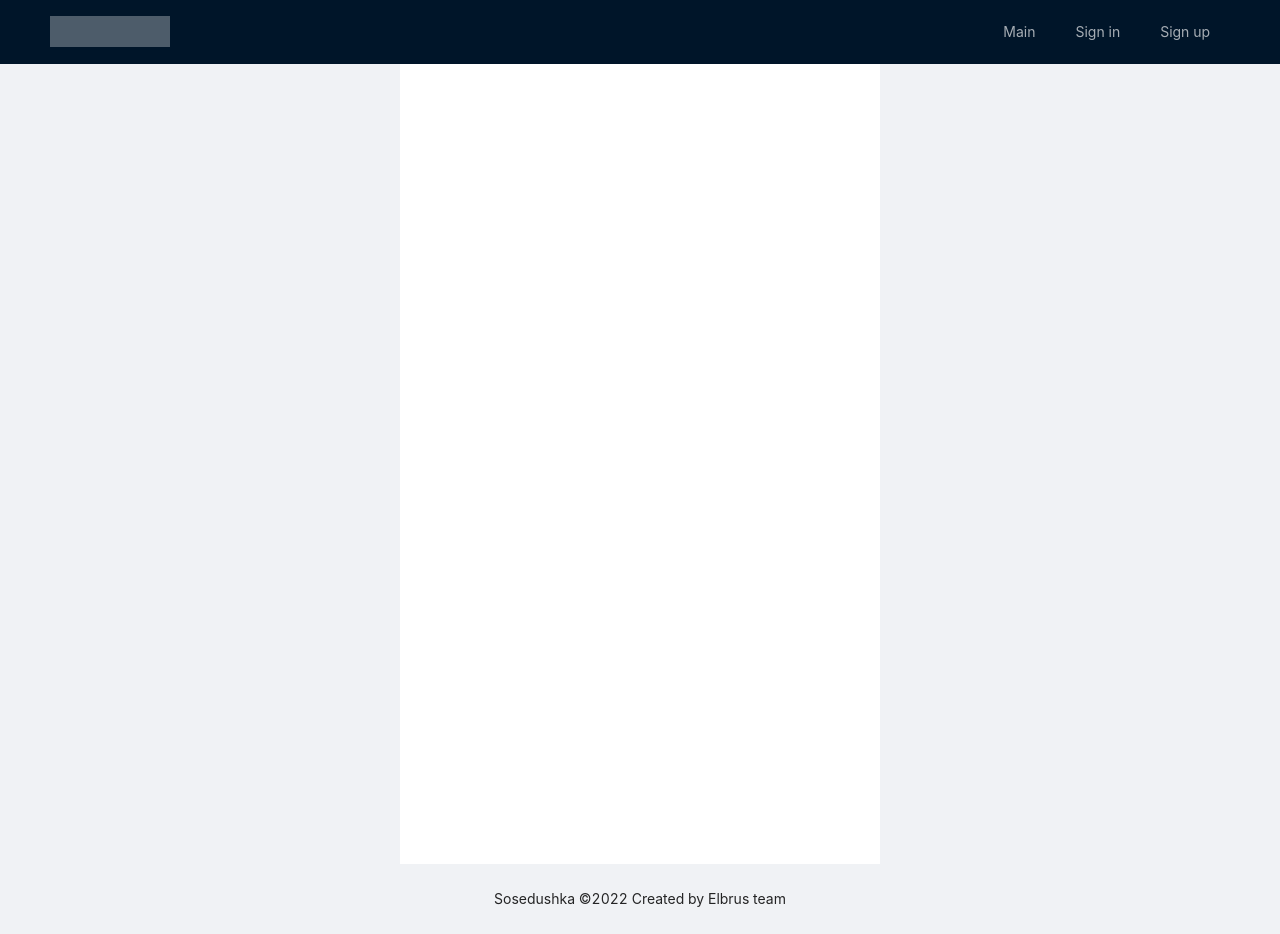
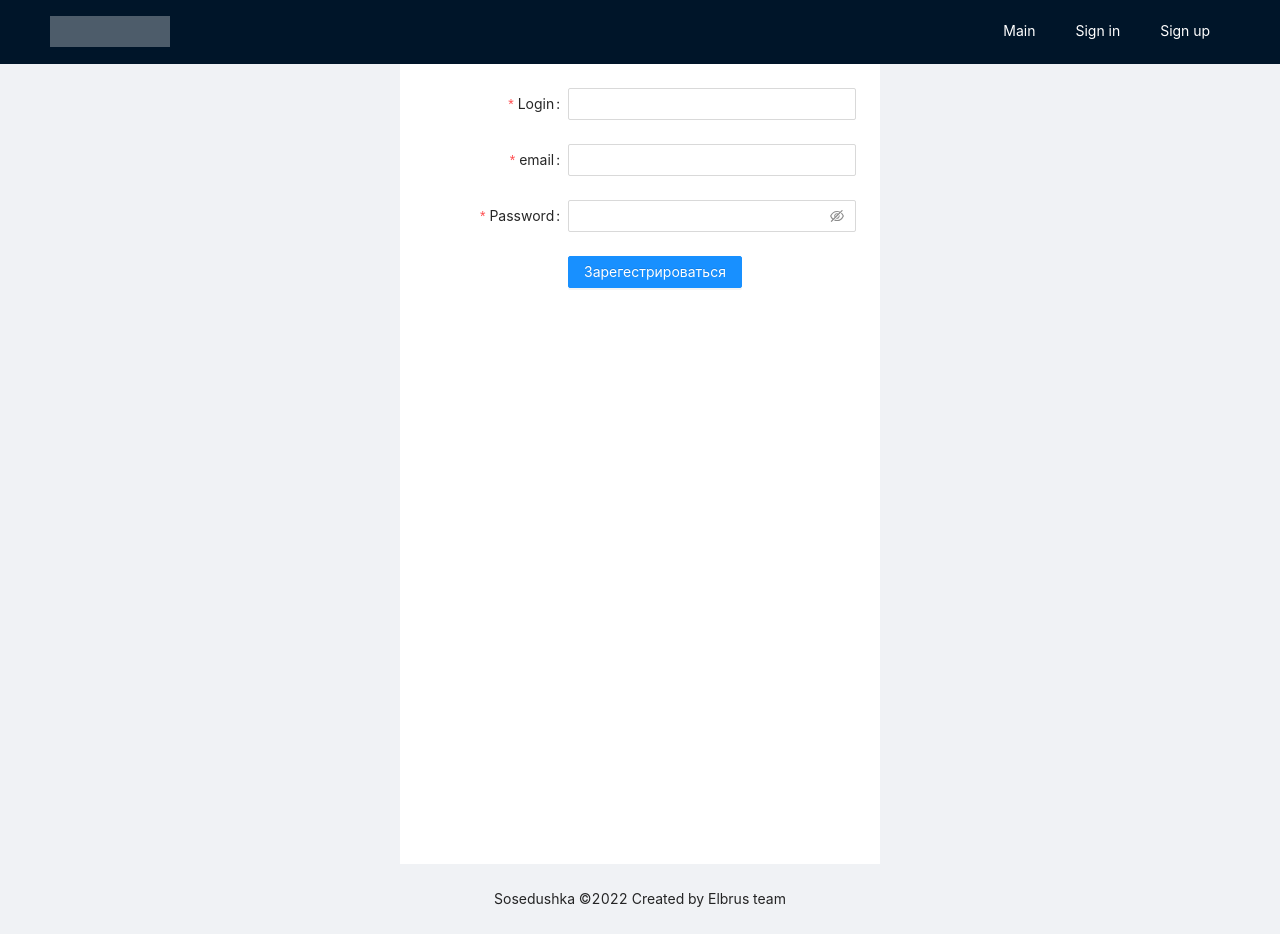
Before and after one commit to GarkunAlexei/Sosedushka, a React (Create React App) app in the folder client/: page /singup in a window 1280 px wide. Built offline with nearby package versions, Linux system fonts and the light colour scheme.

Commit message:
releaseAccount

```diff
--- a/client/src/components/ContentS/ContentS.jsx
+++ b/client/src/components/ContentS/ContentS.jsx
@@ -1,7 +1,10 @@
 import React from 'react';
 import { Layout } from 'antd';
 import style from './style.module.css'
-import { Routes } from 'react-router-dom';
+import { Routes, Route } from 'react-router-dom';
+import SingUp from '../SingUp/SingUp';
+import SingIn from '../SingIn/SingIn';
+import FormAccount from '../FormAccount/FormAccaunt';
 const { Content } = Layout;
 
 function ContentS() {
@@ -10,11 +13,11 @@ function ContentS() {
       <div className={style.site_layout_content}>
       <Routes>
         {/* <Route path="/" element={<MainPage />} />
-        <Route path="/" element={<MainPage />} />
-        <Route path="/" element={<MainPage />} />
-        <Route path="/" element={<MainPage />} />
-        <Route path="/" element={<MainPage />} />
-        <Route path="/" element={<MainPage />} /> */}
+      <Route path="/" element={<MainPage />} /> */}
+      <Route path="/" element={<Content />} />
+      <Route path="/account" element={<FormAccount />} />
+      <Route path="/singin" element={<SingIn />} />
+      <Route path="/singup" element={<SingUp  />} />
       </Routes>
       </div>
     </Content>
--- /dev/null
+++ b/client/src/components/FormAccount/FormAccaunt.jsx
@@ -0,0 +1,85 @@
+import React, { useState } from 'react';
+import {
+  Form,
+  Input,
+  Button,
+  Radio,
+  Select,
+  DatePicker,
+  InputNumber,
+  Switch,
+  Checkbox, Row, Col
+} from 'antd';
+
+function FormAccount(props) {
+  const { TextArea } = Input;
+
+
+  return (
+    <Form
+    labelCol={{
+      span: 4,
+    }}
+    wrapperCol={{
+      span: 14,
+    }}
+    layout="horizontal"
+
+
+  >
+    <h2>Заполни анкету</h2>
+    <Form.Item label="ФИО">
+      <Input />
+    </Form.Item>
+    <Form.Item label="Телефон">
+      <Input type="tel" defaultValue="+7 " />
+    </Form.Item>
+    <Form.Item label="Telegram">
+      <Input type="text" defaultValue="@" />
+    </Form.Item>
+    <Form.Item label="instagram">
+      <Input type="text" defaultValue="@" />
+    </Form.Item>
+    <Form.Item label="Выбери пол">
+      <Select>
+        <Select.Option value="male">male</Select.Option>
+        <Select.Option value="female">female</Select.Option>
+      </Select>
+    </Form.Item>
+    <Form.Item label="Фото">
+      <Input type="url"/>
+
+    </Form.Item>
+    <Form.Item label="О себе">
+    <TextArea showCount maxLength={255} />
+    </Form.Item>
+    <Form.Item label="Дата Рождения">
+      <DatePicker />
+    </Form.Item>
+    <Form.Item label="Стоймость">
+      <InputNumber /> ₽
+    </Form.Item>
+
+    <Form.Item label="Интересы">
+    <Checkbox.Group style={{ width: '100%' }} >
+    <Row>
+      <Col span={6}>
+        <Checkbox value="A">кино</Checkbox>
+      </Col>
+      <Col span={6}>
+        <Checkbox value="B">вино</Checkbox>
+      </Col>
+      <Col span={6}>
+        <Checkbox value="C">домино</Checkbox>
+      </Col>
+    </Row>
+  </Checkbox.Group>
+    </Form.Item>
+    <Form.Item >
+      <Button>Сохранить</Button>
+    </Form.Item>
+  </Form>
+  );
+}
+
+export default FormAccount;
--- a/client/src/components/HeaderNav/HeaderNav.jsx
+++ b/client/src/components/HeaderNav/HeaderNav.jsx
@@ -1,6 +1,7 @@
 import React from 'react';
 import { Layout, Menu } from 'antd';
 import style from './style.module.css';
+import { Link } from 'react-router-dom';
 const { Header } = Layout;
 
 function HeaderNav() {
@@ -9,9 +10,15 @@ function HeaderNav() {
     <Header>
       <div className={style.logo} />
       <Menu theme="dark" mode="horizontal" defaultSelectedKeys={['2']} className={style.position_menu}>
+        <Link to={'/'}>
         <Menu.Item >Main</Menu.Item>
+        </Link>
+        <Link to={'/singin'}>
         <Menu.Item >Sign in</Menu.Item>
+        </Link>
+        <Link to={'/singup'}>
         <Menu.Item >Sign up</Menu.Item>
+        </Link>
       </Menu>
     </Header>
   )
--- /dev/null
+++ b/client/src/components/SingIn/SingIn.jsx
@@ -0,0 +1,72 @@
+import React from 'react';
+import { Form, Input, Button } from 'antd';
+import { Link } from 'react-router-dom';
+
+function SingIn(props) {
+
+  const onFinish = (values) => {
+    console.log('Success:', values);
+  };
+
+  const onFinishFailed = (errorInfo) => {
+    console.log('Failed:', errorInfo);
+  };
+  return (
+<Form style={{minWidth:'400px'}}
+      name="basic"
+      labelCol={{
+        span: 8,
+      }}
+      wrapperCol={{
+        span: 16,
+      }}
+      initialValues={{
+        remember: true,
+      }}
+      onFinish={onFinish}
+      onFinishFailed={onFinishFailed}
+      autoComplete="off"
+    >
+      <Form.Item
+        label="Login"
+        name="login"
+        rules={[
+          {
+            required: true,
+            message: 'Please input your Login!',
+          },
+        ]}
+      >
+        <Input />
+      </Form.Item>
+
+      <Form.Item
+        label="Password"
+        name="password"
+        rules={[
+          {
+            required: true,
+            message: 'Please input your password!',
+          },
+        ]}
+      >
+        <Input.Password />
+      </Form.Item>
+
+      <Form.Item
+        wrapperCol={{
+          offset: 8,
+          span: 16,
+        }}
+      >
+        <Link to={'/'}>
+        <Button type="primary" htmlType="submit">
+          Войти
+        </Button>
+        </Link>
+      </Form.Item>
+    </Form>
+  );
+}
+
+export default SingIn;
--- /dev/null
+++ b/client/src/components/SingUp/SingUp.jsx
@@ -0,0 +1,85 @@
+import React from 'react';
+import { Form, Input, Button,  } from 'antd';
+import { Link } from 'react-router-dom';
+
+
+function SingUp(props) {
+
+    const onFinish = (values) => {
+      console.log('Success:', values);
+    };
+
+    const onFinishFailed = (errorInfo) => {
+      console.log('Failed:', errorInfo);
+    };
+  return (
+<Form style={{minWidth:'400px'}}
+      name="basic"
+      labelCol={{
+        span: 8,
+      }}
+      wrapperCol={{
+        span: 16,
+      }}
+      initialValues={{
+        remember: true,
+      }}
+      onFinish={onFinish}
+      onFinishFailed={onFinishFailed}
+      autoComplete="off"
+    >
+      <Form.Item
+        label="Login"
+        name="login"
+        rules={[
+          {
+            required: true,
+            message: 'Please input your Login!',
+          },
+        ]}
+      >
+        <Input />
+      </Form.Item>
+      <Form.Item
+        label="email"
+        name="email"
+        rules={[
+          {
+            required: true,
+            message: 'Please input your Email!',
+          },
+        ]}
+      >
+        <Input type='email' />
+      </Form.Item>
+
+      <Form.Item
+        label="Password"
+        name="password"
+        rules={[
+          {
+            required: true,
+            message: 'Please input your password!',
+          },
+        ]}
+      >
+        <Input.Password />
+      </Form.Item>
+
+      <Form.Item
+        wrapperCol={{
+          offset: 8,
+          span: 16,
+        }}
+      >
+        <Link to={'/account'}>
+        <Button type="primary" htmlType="submit">
+          Зарегестрироваться
+        </Button>
+        </Link>
+      </Form.Item>
+    </Form>
+  );
+}
+
+export default SingUp;
```
Also changed, not shown: client/src/components/FormC/FormC.jsx (deleted, +0 -91 lines).
